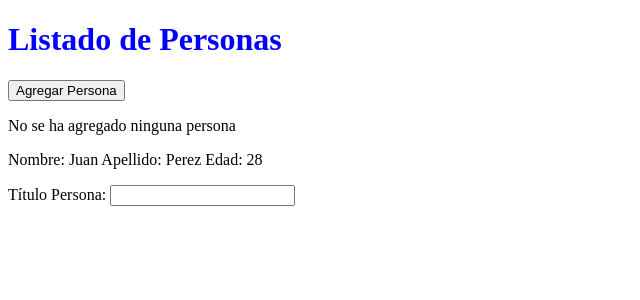
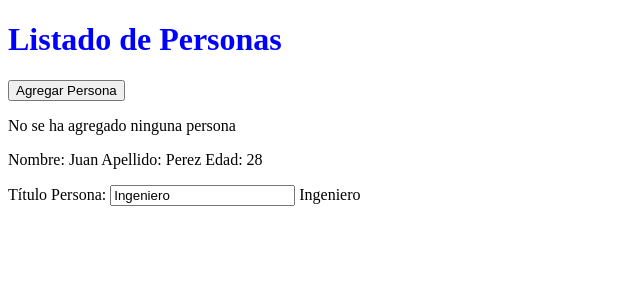
Before and after one commit to Medar2/PracticasAngular, an Angular app: page / in a window 1280 px wide. Shown: the top 300 px of the page, without its empty margins (0-640 px from the left). Built offline with nearby package versions, Linux system fonts and the light colour scheme.

Commit message:
[FIX] Two Way Binding

```diff
--- a/src/app/app.module.ts
+++ b/src/app/app.module.ts
@@ -4,6 +4,8 @@ import { BrowserModule } from '@angular/platform-browser';
 import { AppComponent } from './app.component';
 import { PersonasComponent } from './personas/personas.component';
 import { PersonaComponent } from './persona/persona.component';
+import { FormsModule } from '@angular/forms';
+
 
 @NgModule({
   declarations: [
@@ -12,7 +14,8 @@ import { PersonaComponent } from './persona/persona.component';
     PersonaComponent
   ],
   imports: [
-    BrowserModule
+    BrowserModule,
+    FormsModule
   ],
   providers: [],
   bootstrap: [AppComponent]
--- a/src/app/personas/personas.component.html
+++ b/src/app/personas/personas.component.html
@@ -9,8 +9,10 @@
             <app-persona></app-persona>
 
             <label>Título Persona: </label>
-            <input type="text" class="form-control" (input)= 'modificarTitulo($event)'>
-            {{titulo}}
+            <input type="text" class="form-control"
+                [(ngModel)]="titulo">
+                {{titulo}}
+
         </div>
     </div>
 </div>
--- a/src/app/personas/personas.component.ts
+++ b/src/app/personas/personas.component.ts
@@ -12,13 +12,9 @@ export class PersonasComponent{
     deshabilitar= false;
 
     mensaje = 'No se ha agregado ninguna persona';
-    titulo ='';
+    titulo ='Ingeniero';
+
     agregarPersona(){
         this.mensaje = 'Persona agregada';
     }
-
-    modificarTitulo(eventParam: Event){
-        console.log('Entrando a metodo modificar titulo')
-        this.titulo = (<HTMLInputElement>eventParam.target).value;
-    }
 }
```
